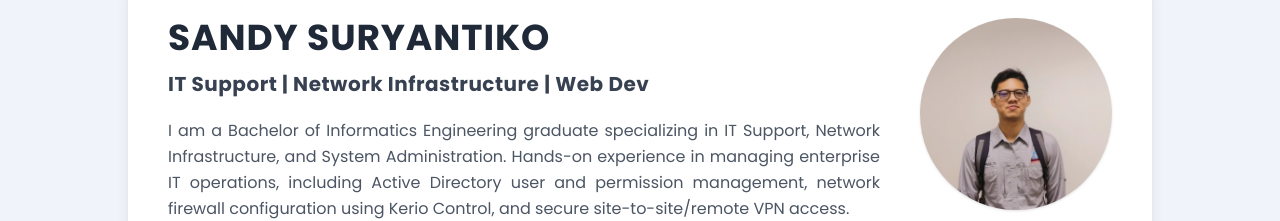
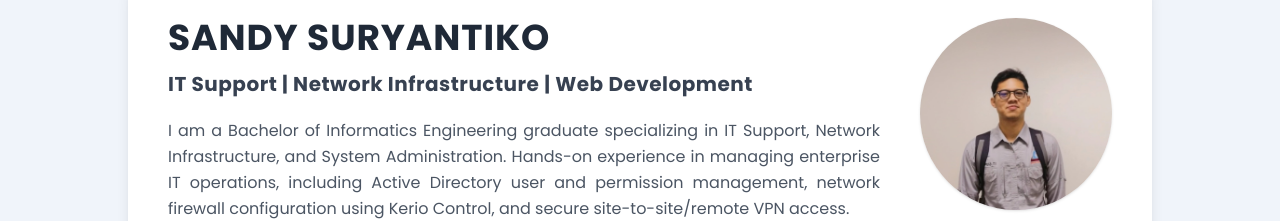
Before and after one commit to Sandysuryantiko/My-Personal-Website, a React (Vite) app: page / in a window 1280 px wide. Shown: the part 150-371 px from the top of the page. Built offline with nearby package versions, Linux system fonts and the light colour scheme.

Commit message:
change subname

```diff
--- a/src/sections/Hero.jsx
+++ b/src/sections/Hero.jsx
@@ -51,7 +51,7 @@ const Hero = () => {
 
           {/* Subjudul */}
           <h2 className="text-lg md:text-xl tracking-wide font-semibold text-gray-700 mb-5">
-            <b>IT Support | Network Infrastructure | Web Dev</b>
+            <b>IT Support | Network Infrastructure | Web Development</b>
           </h2>
 
           {/* Deskripsi */}
```
